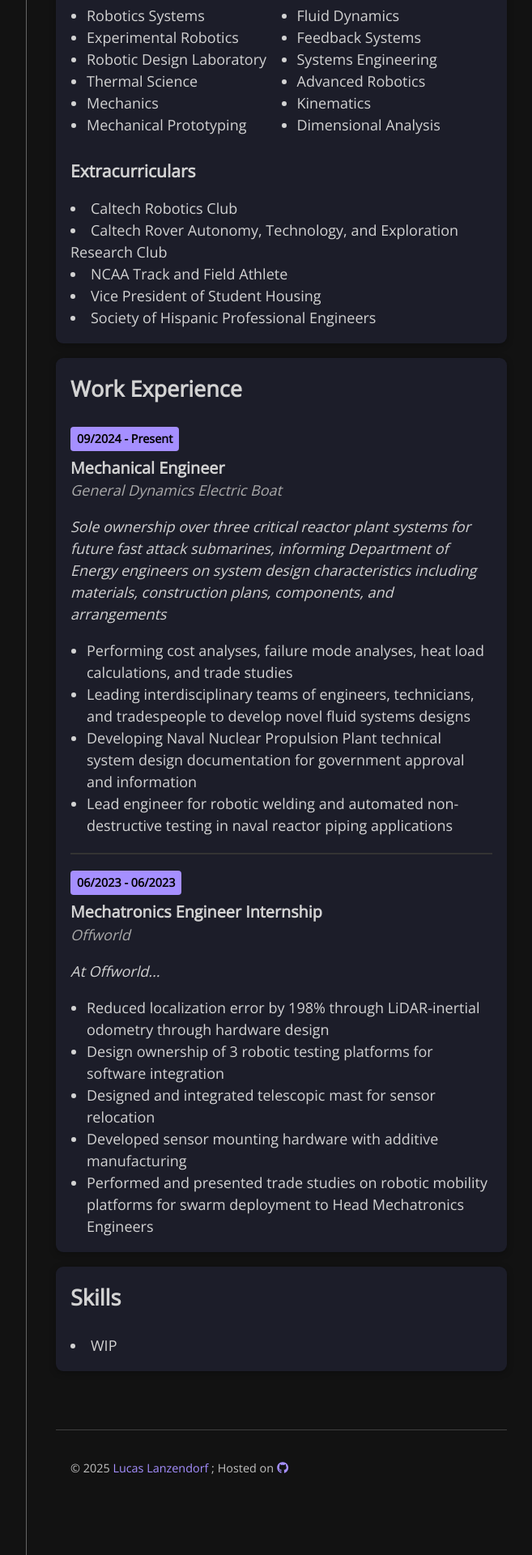
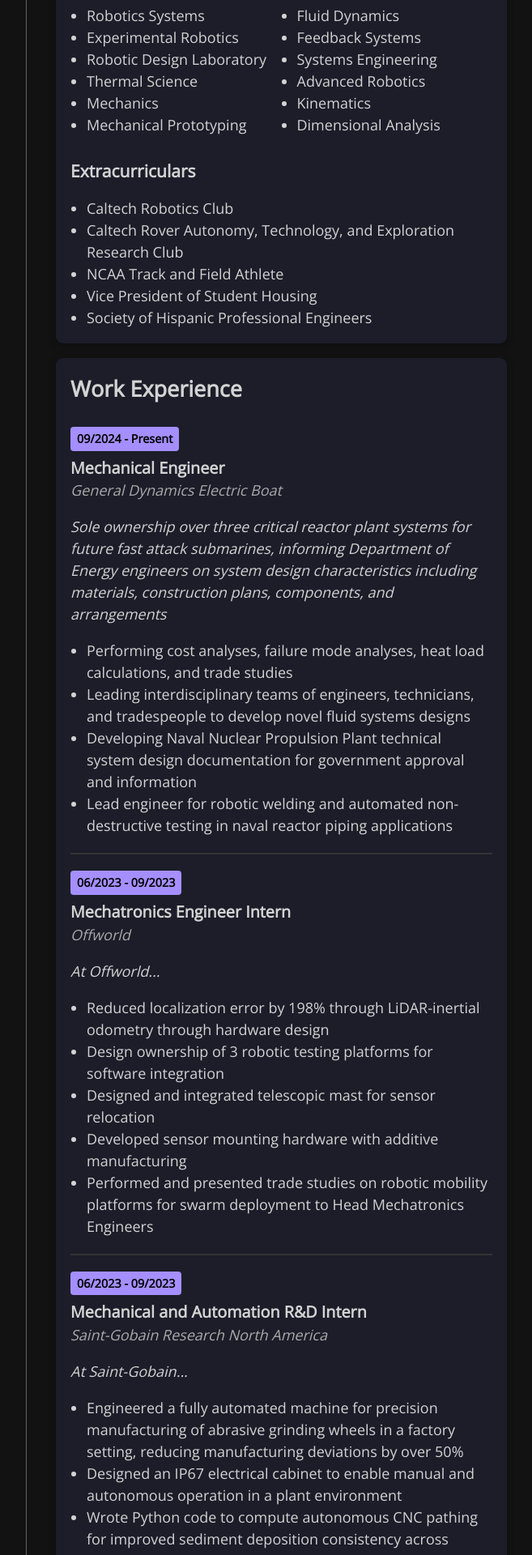
Before and after one commit to Lanzendorf/lanzendorf.github.io, a Jekyll site: the page built from cv.md, in a window 1280 px wide. Shown: the part 659-2579 px from the top of the page at 81% size, without its empty margins (348-1005 px from the left). Built offline with Jekyll 4.4.1, drawn with Linux system fonts in a browser that asks for light colours; nearby versions of some CDN libraries; some web fonts are replaced; some of the changed text lies outside the part shown.

Commit message:
Update cv.html

```diff
--- a/_layouts/cv.html
+++ b/_layouts/cv.html
@@ -54,6 +54,10 @@
       ul {
         margin: 10px 0 0 20px;
       }
+
+      .ul-ec {
+        margin: 10px 0 0 20px;
+      }
     </style>
   </head>
 
@@ -106,11 +110,13 @@
               </ul>
               <br>
               <h3>Extracurriculars</h3>
+              <ul class="ul-ec">
                 <li>Caltech Robotics Club </li>
                 <li>Caltech Rover Autonomy, Technology, and Exploration Research Club</li>
                 <li>NCAA Track and Field Athlete</li>
                 <li>Vice President of Student Housing</li>
                 <li>Society of Hispanic Professional Engineers</li>
+              </ul>
             </div>
           </div>
 
@@ -132,8 +138,8 @@
           </div>
           <hr style="border:0.5px solid #333; margin:20px 0;">
           <div>
-              <span class="date-tag">06/2023 - 06/2023</span>
-              <p class="job-title">Mechatronics Engineer Internship</p>
+              <span class="date-tag">06/2023 - 09/2023</span>
+              <p class="job-title">Mechatronics Engineer Intern</p>
               <p class="company">Offworld</p>
               <p><em>At Offworld...</em></p>
               <ul>
@@ -142,15 +148,78 @@
                 <li>Designed and integrated telescopic mast for sensor relocation</li>
                 <li>Developed sensor mounting hardware with additive manufacturing</li>
                 <li>Performed and presented trade studies on robotic mobility platforms for swarm deployment to Head Mechatronics Engineers</li>
-
               </ul>
           </div>
+          <hr style="border:0.5px solid #333; margin:20px 0;">
+          <div>
+              <span class="date-tag">06/2023 - 09/2023</span>
+              <p class="job-title">Mechanical and Automation R&D Intern</p>
+              <p class="company">Saint-Gobain Research North America</p>
+              <p><em>At Saint-Gobain...</em></p>
+              <ul>
+                <li>Engineered a fully automated machine for precision manufacturing of abrasive grinding wheels in a factory setting, reducing manufacturing deviations by over 50%</li>
+                <li>Designed an IP67 electrical cabinet to enable manual and autonomous operation in a plant environment</li>
+                <li>Wrote Python code to compute autonomous CNC pathing for improved sediment deposition consistency across manufactured blocks</li>
+                <li>Deployed 5 independently designed and fabricated calibration and testing devices in full-scale factory setting</li>
+                <li>Performed and presented trade studies on robotic mobility platforms for swarm deployment to Head Mechatronics Engineers</li>
+              </ul>
+          </div>
+
           </div>
 
 
           <div class = "box">
             <h2 id="skills">Skills</h2>
-             <li>WIP</li>
+
+              <h3>Technical</h3>
+                <ul class="ul-skills">
+                  <li>Lathe</li>
+                  <li>3-Axis Manual Mill</li>
+                  <li>Additive Manufacturing</li>
+                  <li>CNC Waterjet</li>
+                  <li>Laser Cutter</li>
+                  <li>GD&T</li>
+                  <li>3D Modeling</li>
+                  <li>Technical Writing</li>
+                  <li>Systems Engineering</li>
+                  <li>Mechatronics</li>
+                  <li>Rapid Prototyping</li>
+                  <li>Rapid Prototyping</li>
+                  <li>Failure Mode Analysis</li>
+                  <li>Finite Element Analysis</li>
+                  <li>Computational Fluid Dynamics</li>
+
+                </ul>
+
+              <h3>Software</h3>
+                <ul class="ul-skills">
+                  <li>Solidworks</li>
+                  <li>Onshape</li>
+                  <li>Fusion 360</li>
+                  <li>ANSYS Mechanical</li>
+                  <li>ANSYS Fluent</li>
+                  <li>Teamcenter</li>
+                  <li>Git</li>
+                  <li>RVIZ</li>
+                  <li>ROS2</li>
+                  <li>Office Suite</li>
+                </ul>
+
+              <h3>Programming</h3>
+                <ul class="ul-skills">
+                  <li>MATLAB</li>
+                  <li>Mathematica</li>
+                  <li>Python</li>
+                  <li>Java</li>
+                  <li>C++</li>
+                </ul>
+              <h3>Platforms</h3>
+                <ul class="ul-skills">
+                <li>Linux</li>
+                <li>Windows</li>
+                <li>Arduino</li>
+                <li>Raspbian</li>
+              </ul>
           </div>
 
 
```
Lines whose indentation alone changed are shown as unchanged.
